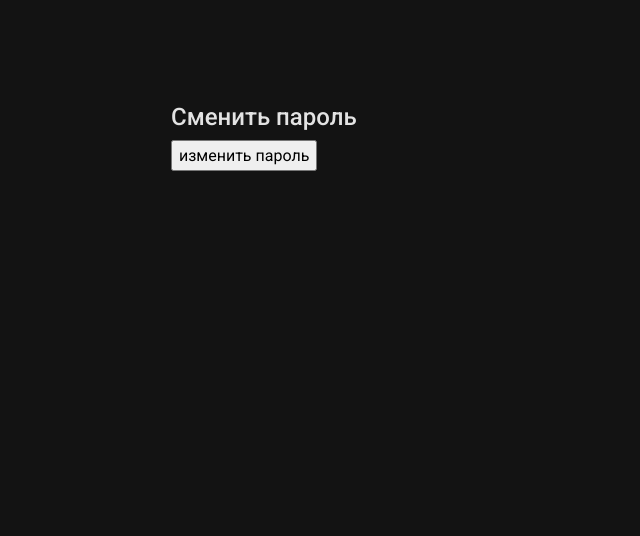
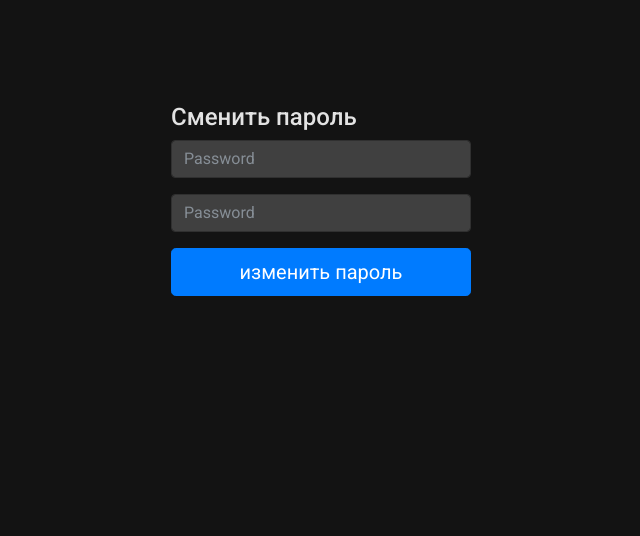
Before and after one commit to ModPhoenix/SCL, a Django app: template templates/account/password_reset_from_key.html in a window 1280 px wide. Shown: the part 58-594 px from the top of the page, without its empty margins (319-959 px from the left). Run offline with Django 3.2, Linux system fonts and the light colour scheme; the template is opened without the code that fills it: most values are stand-ins (such as "Sample title", 1, 10 or a date in 2020); form fields are guessed from the names that the template uses; parts of the project's set-up code (start-up, migrations or seed data) failed here and were passed over; some libraries are stand-ins or nearby versions.

Commit message:
Сброс пароля настройка формы

```diff
--- a/templates/account/password_reset_from_key.html
+++ b/templates/account/password_reset_from_key.html
@@ -15,8 +15,37 @@
             {% if form %}
                 <form method="POST" action="{{ action_url }}">
                     {% csrf_token %}
+
+                    {% if form.non_field_errors %}
+                    <div class="alert alert-warning" role="alert">
+                    {% for error in form.non_field_errors %}
+                        {{ error|escape }}
+                    {% endfor %}
+                    </div>
+                    {% endif %}
+
+                    <div class="form-group">
+                        <label for="{{ form.password1.id_for_label }}" class="sr-only">{{ form.password1.label }}</label>
+                        <input type="password" class="form-control {% if form.password1.errors %}is-invalid{% endif %}" name="{{ form.password1.html_name }}" id="{{ form.password1.id_for_label }}" placeholder="{{ form.password1.label }}">
+                        {% if form.password1.errors %}
+                        <div class="invalid-feedback">
+                        {{ form.password1.errors }}
+                        </div>
+                        {% endif %}
+                    </div>
+
+                    <div class="form-group">
+                        <label for="{{ form.password2.id_for_label }}" class="sr-only">{{ form.password2.label }}</label>
+                        <input type="password" class="form-control {% if form.password2.errors %}is-invalid{% endif %}" name="{{ form.password2.html_name }}" id="{{ form.password2.id_for_label }}" placeholder="{{ form.password2.label }}">
+                        {% if form.password2.errors %}
+                        <div class="invalid-feedback">
+                        {{ form.password2.errors }}
+                        </div>
+                        {% endif %}
+                    </div>
+
                     {{ form.as_p }}
-                    <input type="submit" name="action" value="{% trans 'change password' %}"/>
+                    <button type="submit" class="btn btn-lg btn-primary btn-block" name="action">{% trans 'change password' %}</button>
                 </form>
             {% else %}
                 <p>{% trans 'Your password is now changed.' %}</p>
```
